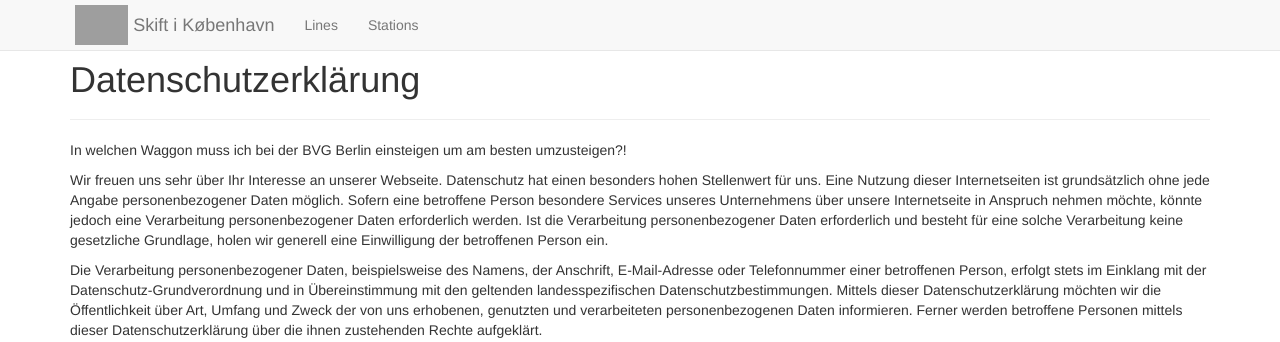
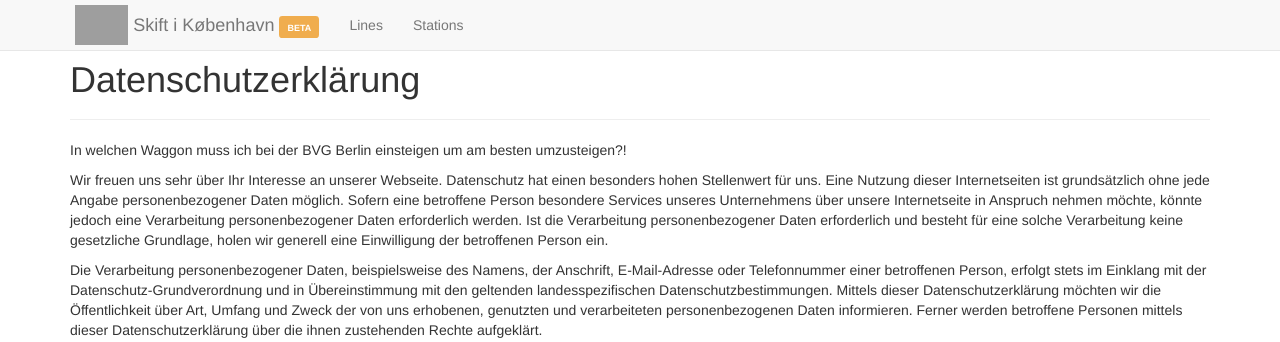
Before and after one commit to erik-gottschalk/skift-kbh, a Django app: template templates/umsteigen/privacy.html in a window 1280 px wide. Shown: the top 342 px of the page. Run offline with Django 3.2, Linux system fonts and the light colour scheme; the template is opened without the code that fills it, so the values that code supplies are empty; some libraries are stand-ins or nearby versions; grey boxes are pictures that could not be loaded.

Commit message:
added setup instructions in README, added beta-tag to logo

```diff
--- a/templates/umsteigen/base.html
+++ b/templates/umsteigen/base.html
@@ -41,7 +41,7 @@
     <span class="icon-bar"></span>
     </button>
     <a href="{% url 'index' %}" class="pull-left" style="margin: 5px"><img alt="" src="/static/umsteigen/skiftsmart.png" height="40"></a>
-    <a class="navbar-brand" href="{% url 'index' %}">Skift i København</a>
+    <a class="navbar-brand" href="{% url 'index' %}">Skift i København <span class="label label-warning" style="font-variant: small-caps;">beta</span></a>
     </div>
     <div id="navbar" class="collapse navbar-collapse">
     <ul class="nav navbar-nav">
```
Also changed, not shown: README.md.
